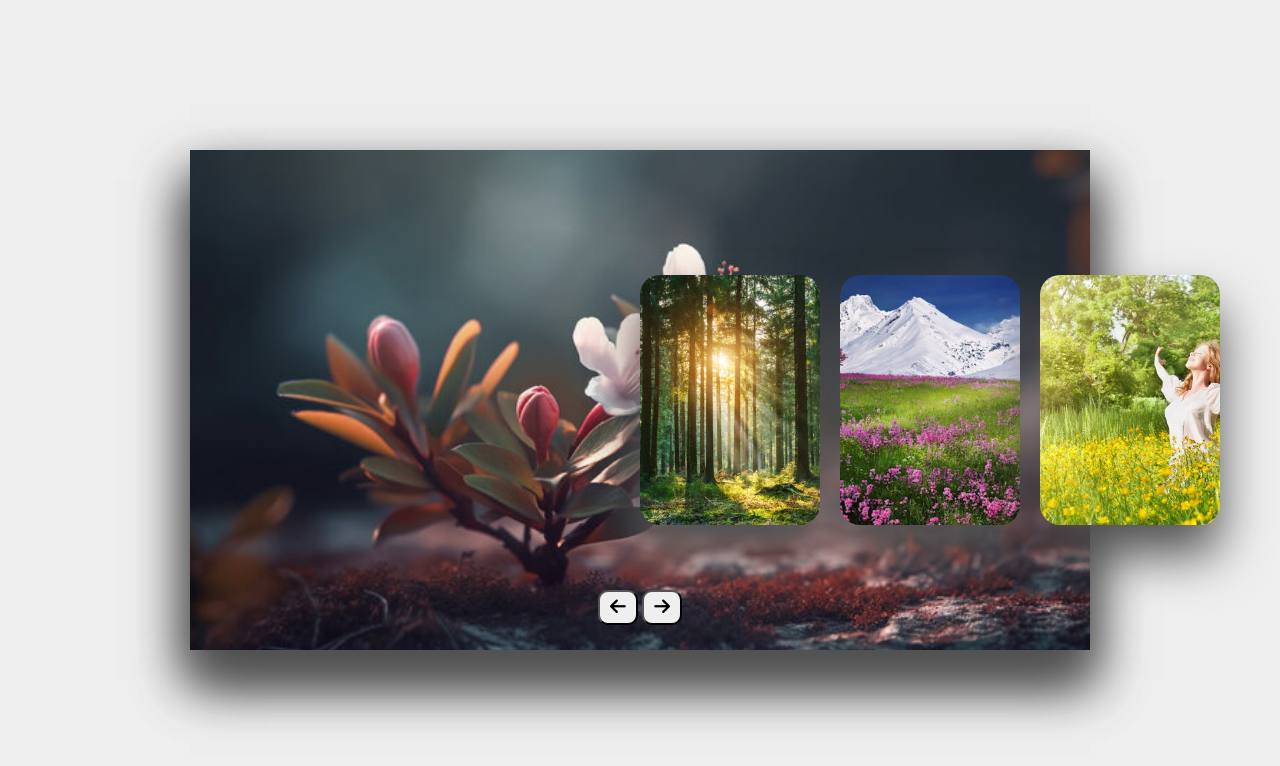
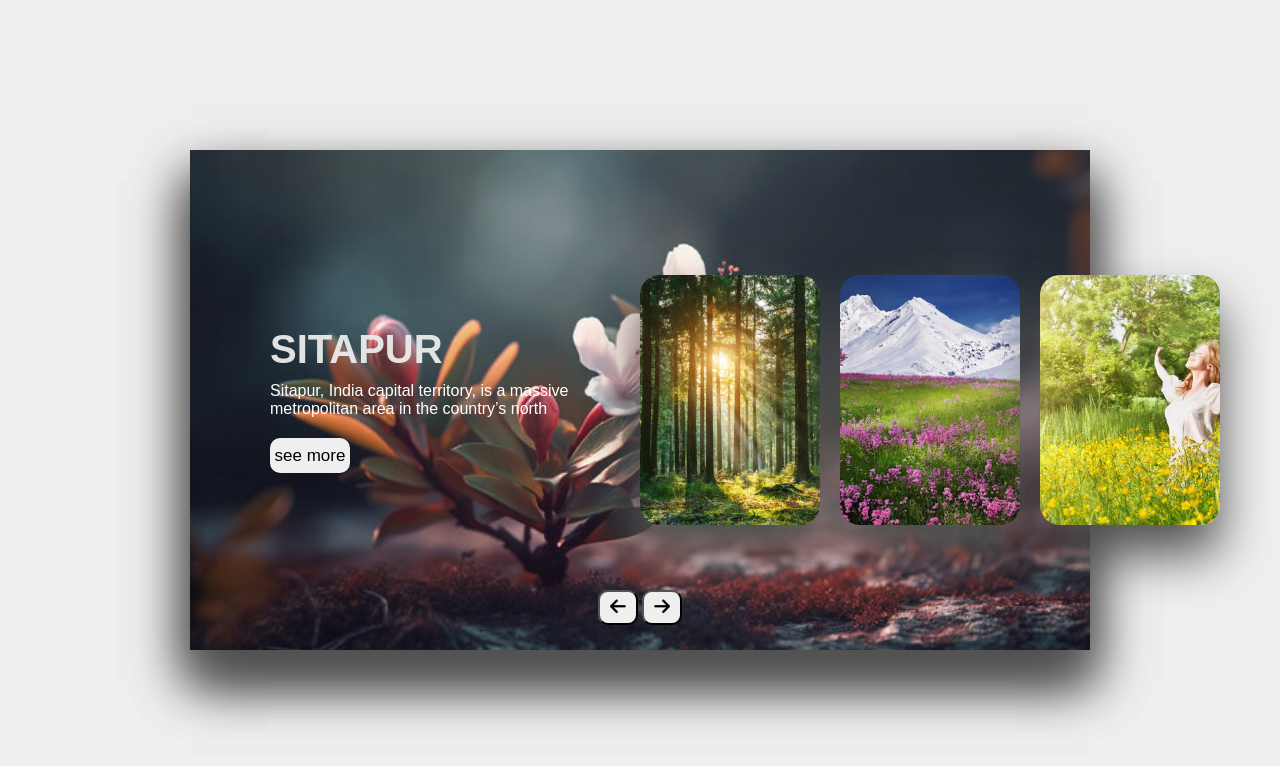
Before and after one commit to AnjaliNmadev/animated-slider-, a plain HTML site: page index.html in a window 1280 px wide. Shown: the top 766 px of the page. Drawn offline with Linux system fonts and the light colour scheme.

Commit message:
Update style.css

```diff
--- a/style.css
+++ b/style.css
@@ -84,7 +84,7 @@ height: 100%;
     display: none;
 
 }
-.slider .items:nth-child(1) .content{
+.slider .items:nth-child(2) .content{
     display: block;
 }
 .content .city-name{
```
